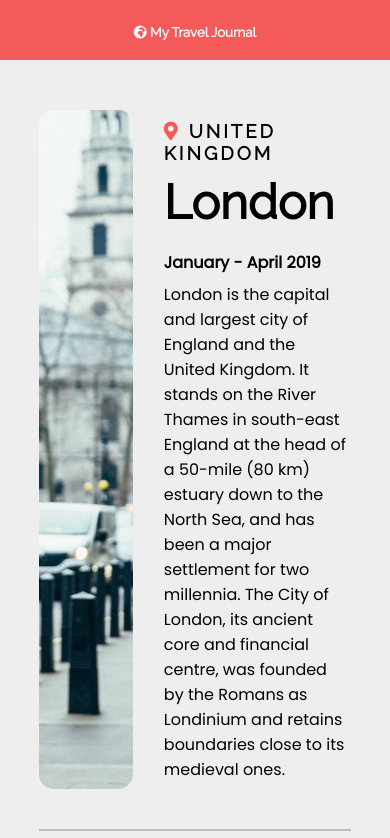
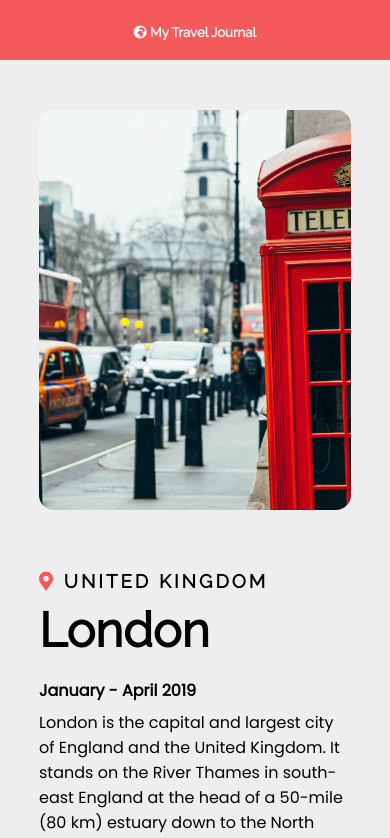
Before and after one commit to KramStyles/react-airbnb, a React (Create React App) app: page / in a window 390 px wide. Shown: the top 838 px of the page. Built offline with nearby package versions, Linux system fonts and the light colour scheme.

Commit message:
Made site responsive

```diff
--- a/src/Journal.css
+++ b/src/Journal.css
@@ -81,3 +81,15 @@ section{
 .london{
     background-image: url('../public/Imgs/london.jpeg');
 }
+
+@media screen and (max-width: 600px) {
+    .journey{
+        display: block;
+    }
+    .img, .content{
+        width: 100%;
+    }
+    article{
+        margin-top: 50px;
+    }
+}
```
